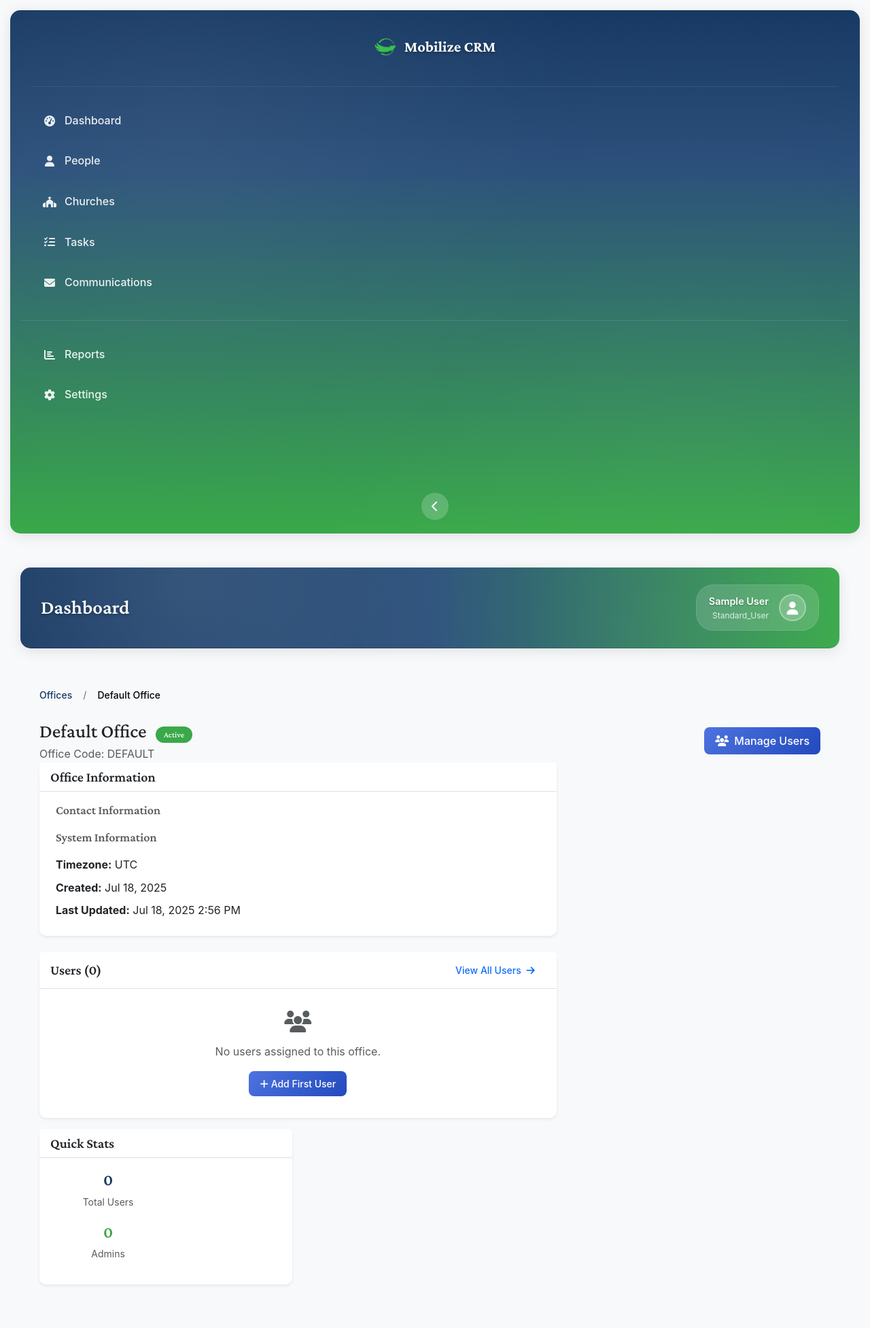
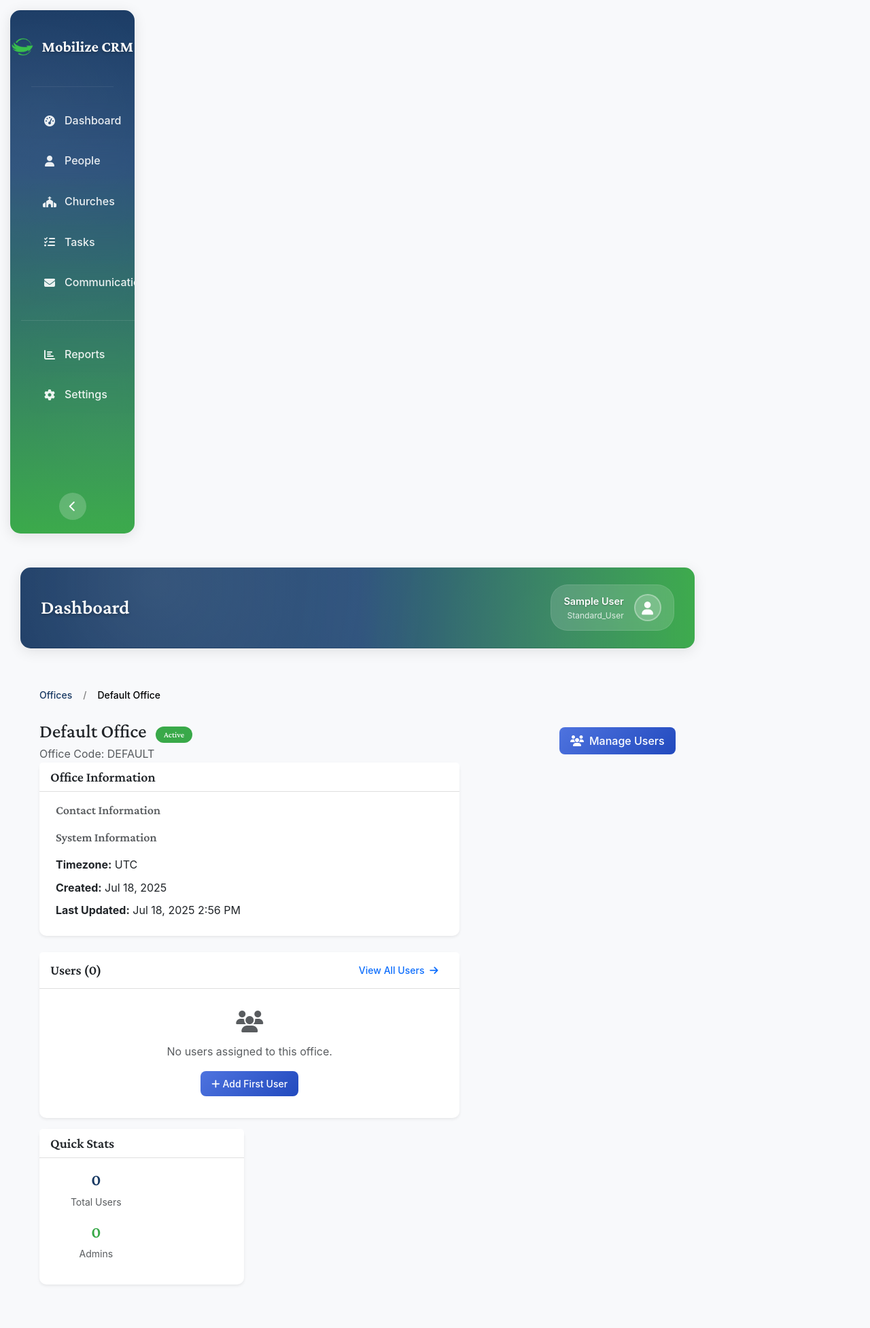
Before and after one commit to jburchel/mobilize-django, a Django app: page /admin-panel/offices/1/ in a window 1280 px wide. Shown: the whole page at 68% size. Run offline with Django 4.2, Linux system fonts and the light colour scheme; the visitor is signed in with stand-in values (Sample User, id 1); data comes from the database, SQL or seed files in the repository; parts of the project's set-up code (start-up, migrations or seed data) failed here and were passed over; some libraries are stand-ins or nearby versions.

Commit message:
FIX: Restore proper Bootstrap grid layout for desktop sidebar
- Fixed sidebar taking full width on desktop by restoring Bootstrap column percentages
- Sidebar now properly stays in left column (16.67% width on lg/xl screens)
- Main content properly occupies remaining space (83.33% width)
- Removed conflicting width overrides that were breaking grid system
- Preserves mobile responsive behavior while fixing desktop layout

```diff
--- a/templates/base.html
+++ b/templates/base.html
@@ -741,14 +741,41 @@
 
         .sidebar-container {
             display: block !important;
-            width: auto !important;
-            max-width: none !important;
             flex: 0 0 auto !important;
         }
 
+        /* Restore Bootstrap column widths for desktop */
+        .sidebar-container.col-md-3 {
+            width: 25% !important;
+            max-width: 25% !important;
+        }
+
+        .sidebar-container.col-lg-2 {
+            width: 16.66666667% !important;
+            max-width: 16.66666667% !important;
+        }
+
+        .sidebar-container.col-xl-2 {
+            width: 16.66666667% !important;
+            max-width: 16.66666667% !important;
+        }
+
+        .main-content.col-md-9 {
+            width: 75% !important;
+            max-width: 75% !important;
+        }
+
+        .main-content.col-lg-10 {
+            width: 83.33333333% !important;
+            max-width: 83.33333333% !important;
+        }
+
+        .main-content.col-xl-10 {
+            width: 83.33333333% !important;
+            max-width: 83.33333333% !important;
+        }
+
         .main-content, #mainContent {
-            width: auto !important;
-            max-width: none !important;
             flex: 1 1 auto !important;
             padding: 35px 45px 20px 30px !important;
         }
```
